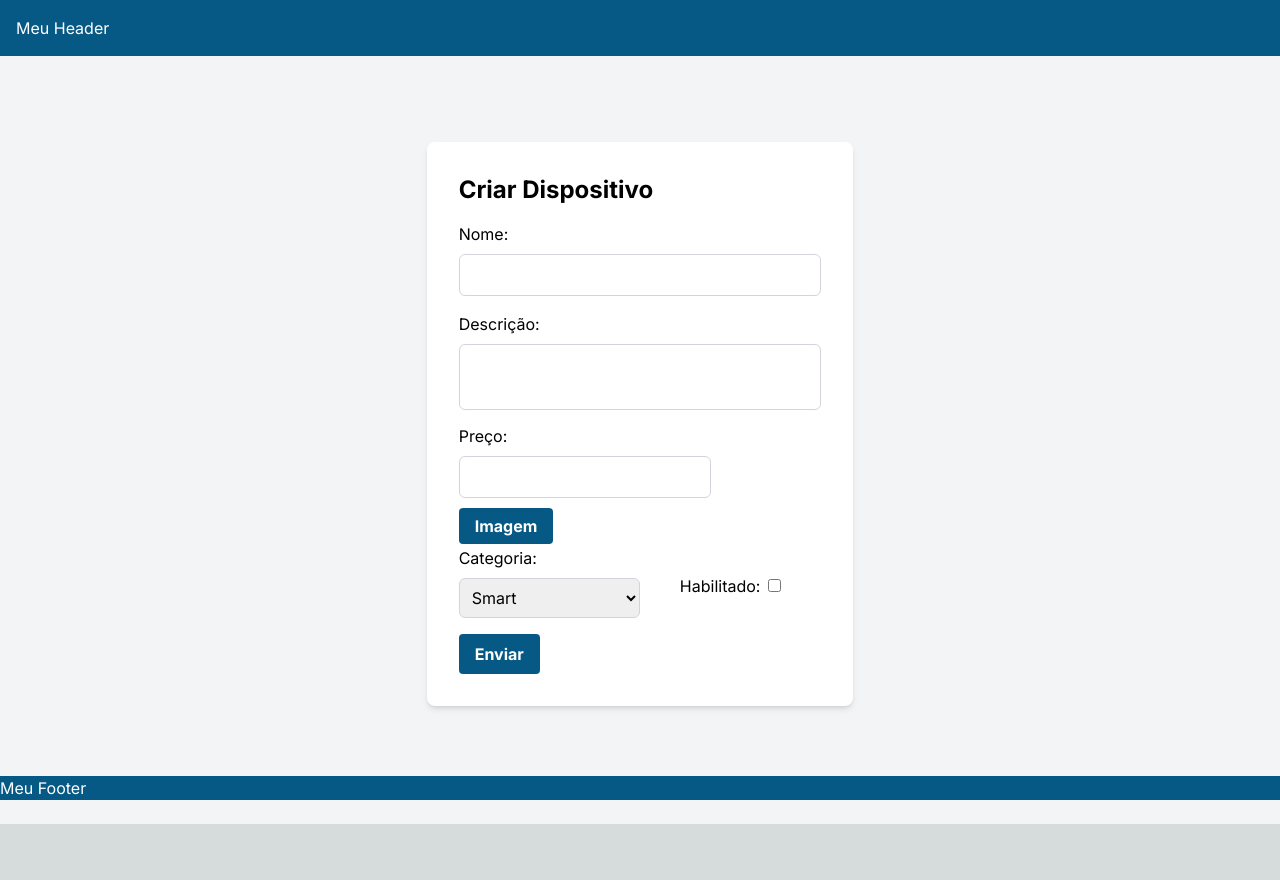
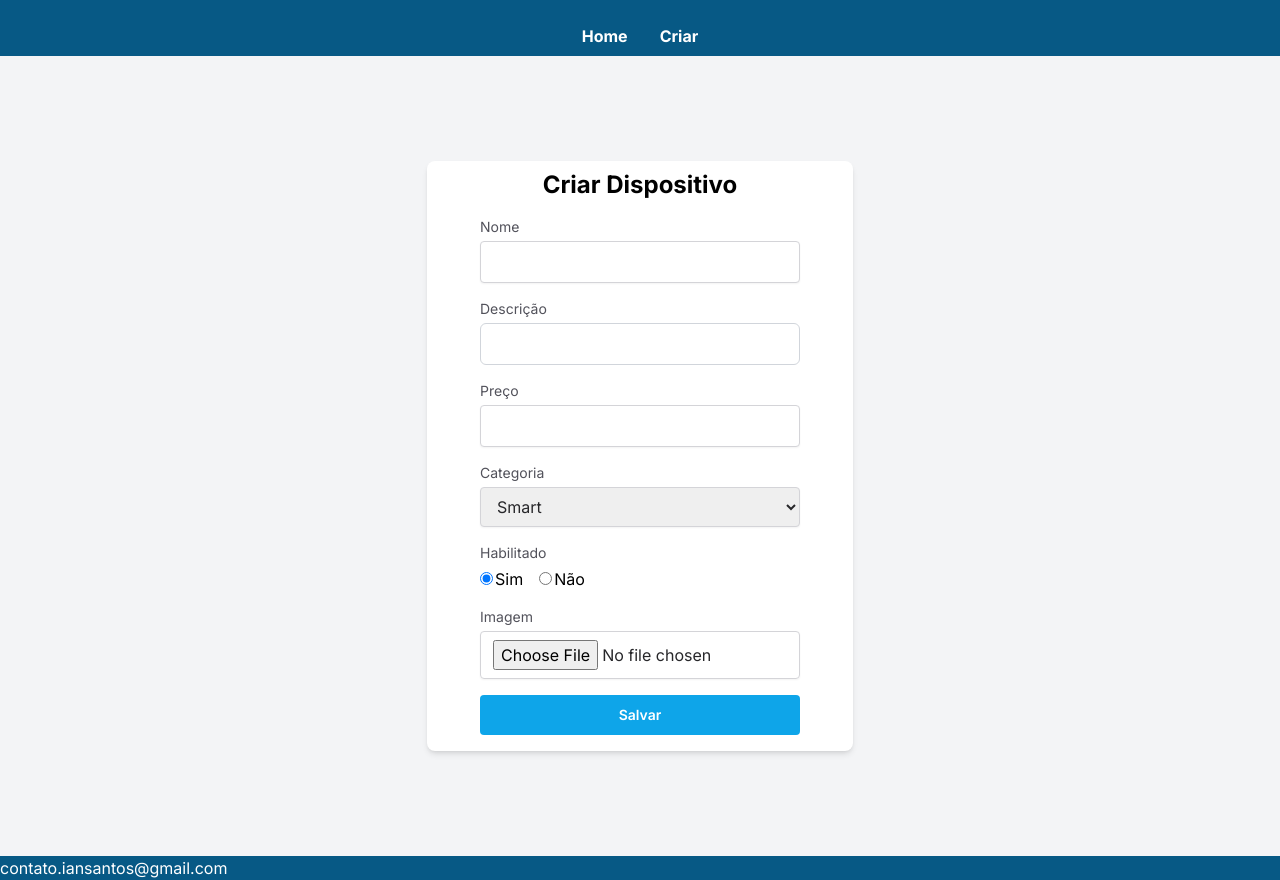
Before and after one commit to IanDeSa/frontend, a Next.js app: page /form-create in a window 1280 px wide. Before the commit the page ends 824 px from the top, so only its background shows below. Built offline with nearby package versions, Linux system fonts and the light colour scheme.

Commit message:
feat: Componentizar formulário de cadastro de dispositivos
Componentize o formulário de cadastro de usuários para facilitar a reutilização e manutenção do código.

```diff
--- /dev/null
+++ b/src/app/components/CardItem.tsx
@@ -0,0 +1,54 @@
+"use client"
+
+import Link from 'next/link'
+import Image from "next/image";
+import { HTMLAttributes } from "react";
+
+interface FieldProps extends HTMLAttributes<HTMLDivElement> {
+    id: string
+    imagem: any
+    nome: string
+    descricao: string
+    preco: number
+    habilitado: boolean
+    categoria: string
+}
+
+export default function CardItem (props: FieldProps){
+    async function onDelete() {
+        await fetch("http://localhost:3000/api/dispositivos", {
+            method: "DELETE",
+            headers: {
+                "Content-Type": "application/json",
+            },
+            body: JSON.stringify({ id: props.id }),
+        });
+    }
+
+  return (
+    <div className="max-w-xs rounded overflow-hidden shadow-lg m-3">
+      <Image
+        className="w-350 h-200 object-cover"
+        src={props.imagem}
+        alt={props.nome}
+        width={350}
+        height={200}
+      />
+      <div className="px-6 py-4">
+        <div className="font-bold text-lg mb-2">{props.nome}</div>
+        <p className="text-gray-700 text-base">{props.descricao}</p>
+        <p className="text-gray-700 text-base">R$ {props.preco}</p>
+        <p className="text-gray-700 text-base">{props.habilitado ? 'Habilitado': 'Não habilitado'}</p>
+        <p className="text-gray-700 text-base">#{props.categoria}</p>
+        <Link href="/form-create">
+            <button
+            onClick={async() => await onDelete()}
+            className="mt-4 bg-red-500 hover:bg-red-700 text-white font-bold py-2 px-4 rounded"
+            >
+            Excluir
+            </button>
+        </Link>
+      </div>
+    </div>
+  );
+};
--- a/src/app/components/CreateForm.tsx
+++ b/src/app/components/CreateForm.tsx
@@ -1,27 +1,71 @@
 "use client";
 
-import { useForm } from 'react-hook-form';
+import { useForm, FormProvider } from 'react-hook-form';
 import { z } from 'zod';
 import { zodResolver } from '@hookform/resolvers/zod';
-import { json } from 'stream/consumers';
+import { Form } from './Form';
+import React from 'react';
+
+const typeFile = z.custom<FileList>((val) => {
+  return val instanceof FileList;
+}, { message: 'O valor deve ser uma imagem!' });
 
 const schema = z.object({
     nome: z.string().min(1, 'Campo obrigatório!'),
     descricao: z.string().min(1, 'Campo obrigatório!'),
-    preco: z.string(),
-    imagem: z.instanceof(FileList).transform(list => list.item(0)),
-    habilitado: z.boolean(),
-    categoria: z.enum(['Smart', 'Mini', 'Tag', 'Totem'])
+    preco: z.string().min(1, 'Campo obrigatório!'),
+    imagem: typeFile.transform(list => list.item(0)),
+    habilitado: z.string().min(1, 'Campo obrigatório!'),
+    categoria: z.string().min(1),
+  }).refine(data => {
+    return data.imagem !== null && data.imagem !== undefined;
+}, {
+    message: 'Imagem é um campo obrigatório!',
+    path: ['imagem'],
 });
 
 type createFormType = z.infer<typeof schema>
 
+const categorias = [
+  { value: 'Smart', label: 'Smart' },
+  { value: 'Mini', label: 'Mini' },
+  { value: 'Tag', label: 'Tag' },
+  { value: 'Totem', label: 'Totem' },
+];
+
+const habilitadoOpcoes = [
+  { value: 'y', label: 'Sim' },
+  { value: 'n', label: 'Não' },
+];
+
 export function CreateForm() {
-  const { register, handleSubmit, formState: { errors } } = useForm<createFormType>({
+  const [value, setValue] = React.useState<string>('');
+  const [isError, setIsError] = React.useState(false);
+  const [isSuccess, setIsSuccess] = React.useState(false);
+
+  const handleChange = (event: React.ChangeEvent<HTMLInputElement>) => {
+    const input = event.target.value;
+
+    if (!/^\d*\.?\d*$/.test(input)) return;
+
+    const sanitizedValue = input.replace(/[^\d,]/g, '');
+
+    const formattedValue= (parseFloat(sanitizedValue)/100).toFixed(2);
+
+    setValue(formattedValue);
+  };
+
+  const criacaoForm = useForm<createFormType>({
     resolver: zodResolver(schema),
   });
 
-  function converterImagemParaBase64(imagem: File | null): Promise<string> | null {
+  const {
+    handleSubmit,
+    formState: { isSubmitting },
+    reset,
+  } = criacaoForm;
+
+  function converterImagemParaBase64(imagem: any): Promise<string> | null {
     return imagem ? new Promise((resolve, reject) => {
       const reader = new FileReader();
 
@@ -38,15 +82,16 @@ export function CreateForm() {
     }) : null;
   }
 
-
   async function onSubmit(data: createFormType) {
-    console.log('chegou aqui', data);
     const imgBase64 = await converterImagemParaBase64(data.imagem);
     const bodyRequest = {
       ...data,
       imagem: imgBase64,
+      preco: parseFloat(data.preco),
+      habilitado: data.habilitado === 'y' ? true : false,
     };
 
+    try {
       await fetch("http://localhost:3000/api/dispositivos", {
         method: "POST",
         headers: {
@@ -54,54 +99,99 @@ export function CreateForm() {
         },
         body: JSON.stringify(bodyRequest),
       });
+      setIsSuccess(true);
+      reset();
+      setTimeout(() => setIsSuccess(false), 3000);
+      setValue('');
+    } catch (error) {
+      setIsError(true);
+      setTimeout(() => setIsError(false), 3000);
+    }
   }
 
   return (
-    <form onSubmit={handleSubmit(onSubmit)}>
-      <div className="mb-4">
-        <label className="block mb-2 text-black" htmlFor="nome">Nome:</label>
-        <input autoComplete='off' className="w-full p-2 border border-gray-300 rounded-md text-black" type="text" id="nome" {...register('nome')} />
-        {errors.nome && <span>{errors.nome.message}</span>}
+    <FormProvider {...criacaoForm}>
+      {isSuccess && (
+        <div className="bg-green-500 text-white p-2 mb-2">
+          Dispositivo criado com sucesso!
         </div>
-      <div className="mb-2">
-        <label className="block mb-2 text-black" htmlFor="descricao">Descrição:</label>
-        <textarea style={{ resize: 'none' }} className="w-full p-2 border border-gray-300 rounded-md text-black" id="descricao" {...register('descricao')} />
-        {errors.descricao && <span>{errors.descricao.message}</span>}
+      )}
+      {isError && (
+        <div className="bg-red-500 text-white p-2 mb-2">
+          Ocorreu um erro ao criar um dispositivo. Tente novamente.
         </div>
-      <div className="mb-4">
-        <label className="block mb-2 text-black" htmlFor="preco">Preço:</label>
-        <input className="appearance-nonew-full p-2 border border-gray-300 rounded-md text-black" type="text" id="preco" {...register('preco')} />
-        {errors.preco && <span>{errors.preco.message}</span>}
-      </div>
-      <div className="mb-2">
-        <label className="bg-sky-800 hover:bg-sky-700 font-bold py-2 px-4 rounded cursor-pointer text-white" htmlFor="imagem">Imagem</label>
-        <input className="hidden" type="file" id="imagem" accept=".jpg,.png" {...register('imagem')} />
-        {errors.imagem && <span>{errors.imagem.message}</span>}
-      </div>
-      <div className='flex justify-between'>
-        <div className="mb-2 w-1/2">
-          <label className="block mb-2 text-black" htmlFor="categoria">Categoria:</label>
-          <select className="w-full p-2 border border-gray-300 rounded-md text-black" id="categoria" {...register('categoria')}>
-            <option value="Smart">Smart</option>
-            <option value="Mini">Mini</option>
-            <option value="Tag">Tag</option>
-            <option value="Totem">Totem</option>
-          </select>
-          {errors.categoria && <span>{errors.categoria.message}</span>}
-        </div>
-        <div className="w-1/2 mb-0 flex items-center justify-center">
-          <div>
-              <label htmlFor='habilitado' className="block mb-0 text-black">
-                  Habilitado:
-              </label>
-          </div>
-          <div>
-              <input id='habilitado' className="p-2 borderrounded-md ml-2" type="checkbox" {...register('habilitado')} />
-          </div>
-        </div>
-      </div>
-      <button className="bg-sky-800 hover:bg-sky-700 text-white font-bold py-2 px-4 mt-2 rounded" type="submit">Enviar</button>
+      )}
+      <form
+        onSubmit={handleSubmit(onSubmit)}
+        className="flex flex-col gap-4 w-full max-w-xs"
+      >
+        <Form.Field>
+          <Form.Label htmlFor="nome">
+            Nome
+          </Form.Label>
+          <Form.Input type="text" name="nome" />
+          <Form.ErrorMessage field="nome" />
+        </Form.Field>
+
+        <Form.Field>
+          <Form.Label htmlFor="descricao">
+            Descrição
+          </Form.Label>
+          <Form.Textarea
+            name="descricao"
+            style={{ resize: 'none' }}
+            className="w-full p-2 border border-gray-300 rounded-md text-black"
+          />
+          <Form.ErrorMessage field="descricao" />
+        </Form.Field>
+
+        <Form.Field>
+          <Form.Label htmlFor="descricao">
+            Preço
+          </Form.Label>
+          <Form.Input
+            type="text"
+            name="preco"
+            value={value}
+            onChange={handleChange}
+          />
+          <Form.ErrorMessage field="descricao" />
+        </Form.Field>
+
+        <Form.Field>
+          <Form.Label htmlFor="categoria">
+            Categoria
+          </Form.Label>
+          <Form.Select name="categoria" options={categorias}/>
+          <Form.ErrorMessage field="descricao" />
+        </Form.Field>
+
+        <Form.Field>
+          <Form.Label htmlFor="habilitado">
+            Habilitado
+          </Form.Label>
+          <Form.Radio name="habilitado" options={habilitadoOpcoes}/>
+          <Form.ErrorMessage field="habilitado" />
+        </Form.Field>
+
+        <Form.Field>
+          <Form.Label htmlFor="imagem">
+            Imagem
+          </Form.Label>
+
+          <Form.Input type="file" name="imagem" />
+          <Form.ErrorMessage field="imagem" />
+        </Form.Field>
+
+        <button
+          type="submit"
+          disabled={isSubmitting}
+          className="bg-sky-500 text-white rounded px-3 h-10 font-semibold text-sm hover:bg-sky-600 mb-2"
+        >
+          Salvar
+        </button>
       </form>
+    </FormProvider>
   );
 }
 
--- a/src/app/components/Footer.tsx
+++ b/src/app/components/Footer.tsx
@@ -2,8 +2,8 @@ import React from 'react'
 
 function Footer() {
   return (
-    <footer className="bg-sky-800 text-white fixed bottom-0 left-77 w-full h-35px">
-      Meu Footer
+    <footer className="bg-sky-800 text-white bottom-0 left-77 w-full h-35px">
+      contato.iansantos@gmail.com
     </footer>
   )
 }
--- /dev/null
+++ b/src/app/components/Form/Field.tsx
@@ -0,0 +1,9 @@
+import { HTMLAttributes } from "react";
+
+interface FieldProps extends HTMLAttributes<HTMLDivElement> {}
+
+export function Field(props: FieldProps) {
+  return (
+    <div className="flex flex-col gap-1" {...props} />
+  )
+}
--- /dev/null
+++ b/src/app/components/Form/Input.tsx
@@ -0,0 +1,88 @@
+import { InputHTMLAttributes, TextareaHTMLAttributes } from "react";
+import { useFormContext } from 'react-hook-form'
+
+interface InputProps extends InputHTMLAttributes<HTMLInputElement> {
+  name: string
+}
+
+interface TextareaProps extends TextareaHTMLAttributes<HTMLInputElement> {
+  name: string
+}
+
+interface SelectProps extends InputHTMLAttributes<HTMLSelectElement> {
+  name: string
+  options: { value: string, label: string }[]
+}
+
+interface RadioProps extends InputHTMLAttributes<HTMLInputElement> {
+  name: string
+  options: { value: string, label: string }[]
+}
+
+const style = "flex-1 rounded border border-zinc-300 shadow-sm px-3 py-2 text-zinc-800 focus:outline-none focus:ring-2 focus:ring-violet-500";
+
+export function Input(props: InputProps) {
+  const { register } = useFormContext()
+
+  return (
+    <input
+      id={props.name}
+      className={props.className || style}
+      {...register(props.name)}
+      {...props}
+    />
+  )
+}
+
+export function Textarea(props: TextareaProps) {
+  const { register } = useFormContext()
+
+  return (
+    <input
+      id={props.name}
+      className={props.className}
+      {...register(props.name)}
+      {...props}
+    />
+  )
+}
+
+export function Select(props: SelectProps) {
+  const { register } = useFormContext()
+
+  return (
+    <select
+      id={props.name}
+      className={props.className || style}
+      {...register(props.name)}
+      {...props}
+    >
+      {props.options.map(option => (
+        <option key={option.value} value={option.value}>{option.label}</option>
+      ))}
+    </select>
+  )
+}
+
+export function Radio(props: RadioProps) {
+  const { register } = useFormContext()
+  const defaultValue = props.options.length > 0 ? props.options[0].value : '';
+  return (
+    <div>
+      {props.options.map((option, idx) => (
+        <label className="mr-4" key={option.value}>
+          <input
+            className="mr-0.5"
+            type="radio"
+            id={`${props.name}-${option.value}`}
+            value={option.value}
+            defaultChecked={defaultValue === option.value}
+            {...register(props.name)}
+            {...props}
+          />
+          {option.label}
+        </label>
+      ))}
+    </div>
+  )
+}
--- /dev/null
+++ b/src/app/components/Form/Label.tsx
@@ -0,0 +1,12 @@
+import { LabelHTMLAttributes } from "react";
+
+const style = "text-sm text-zinc-600 flex items-center justify-between";
+
+export function Label(props: LabelHTMLAttributes<HTMLLabelElement>) {
+  return (
+    <label
+      className={props.className || style}
+      {...props}
+    />
+  )
+}
--- /dev/null
+++ b/src/app/components/Form/index.tsx
@@ -0,0 +1,14 @@
+import { ErrorMessage } from "./ErrorMessage";
+import { Field } from "./Field";
+import { Input, Textarea, Select, Radio } from "./Input";
+import { Label } from "./Label";
+
+export const Form = {
+  Label,
+  Input,
+  Textarea,
+  Select,
+  Radio,
+  ErrorMessage,
+  Field,
+};
--- a/src/app/components/Header.tsx
+++ b/src/app/components/Header.tsx
@@ -1,9 +1,23 @@
+import Link from 'next/link';
 import React from 'react'
 
 function Header() {
   return (
-    <header className="bg-sky-800 text-white fixed top-0 left-77 w-full p-4">
-      Meu Header
+    <header className="bg-sky-800 text-white top-0 left-77 w-full flex justify-center">
+      <Link href="/">
+          <button
+          className="mt-4 text-white font-bold hover:bg-sky-700 py-2 px-4 rounded"
+          >
+          Home
+          </button>
+      </Link>
+      <Link href="/form-create">
+          <button
+          className="mt-4 text-white font-bold hover:bg-sky-700 py-2 px-4 rounded"
+          >
+          Criar
+          </button>
+      </Link>
     </header>
   )
 }
--- a/src/app/form-create/page.tsx
+++ b/src/app/form-create/page.tsx
@@ -3,8 +3,8 @@ import CreateForm from '../components/CreateForm'
 
 function FormCreatePage() {
   return (
-    <div className="bg-gray-100 min-h-screen flex items-center justify-center mt-6">
-      <div className="bg-white p-8 rounded-lg shadow-md w-full md:w-2/3 lg:w-1/2 xl:w-1/3">
+    <div className="bg-gray-100 min-h-screen flex items-center justify-center">
+      <div className="bg-white p-8 rounded-lg shadow-md w-full md:w-2/3 lg:w-1/2 xl:w-1/3 py-2 flex items-center justify-center flex-col">
         <h2 className="text-2xl text-black font-bold mb-4">Criar Dispositivo</h2>
         <CreateForm />
       </div>
--- a/src/app/page.tsx
+++ b/src/app/page.tsx
@@ -1,9 +1,10 @@
-import Image from "next/image";
+import CardItem from "./components/CardItem";
 
 async function getDispositivos(): Promise<any[]> {
   const response = await fetch("http://localhost:3001/dispositivos", {
     next: {
       tags: ["dispositivos"],
+      revalidate: 0,
     },
   });
   return response.json();
@@ -13,36 +14,21 @@ export default async function Home() {
   const dispositivos = await getDispositivos();
 
   return (
-    <main className="bg-gray-100 min-h-screen flex items-center justify-center mt-6">
+    <main className="bg-gray-100 min-h-screen flex items-center justify-center">
       <div className="bg-gray-100 mt-4">
         <div className="container mx-auto py-8">
           <div className="flex flex-wrap -mx-4">
-            {dispositivos.map((dispositivo) => (
-              <div key={dispositivo.id} className="w-full md:w-1/2 lg:w-1/3 px-4 mb-4">
-                <div className="bg-white p-4 shadow-md rounded-lg">
-                  <p className="text-black">
-                    {dispositivo.nome}
-                  </p>
-                  <p className="text-black">
-                    {dispositivo.descricao}
-                  </p>
-                  <p className="text-black">
-                    {dispositivo.preco}
-                  </p>
-                  <p className="text-black">
-                    {dispositivo.habilitado ? 'Habilitado' : 'Não Habilitado'}
-                  </p>
-                  <p className="text-black">
-                    {dispositivo.categoria}
-                  </p>
-                  <Image
-                    src={dispositivo.imagem}
-                    alt={`Imagem do dispositivo ${dispositivo.id}`}
-                    width={500}
-                    height={300}
-                  />
-                </div>
-              </div>
+            {dispositivos && dispositivos.map((dispositivo) => (
+              <CardItem
+                key={dispositivo.id}
+                id={dispositivo.id}
+                nome={dispositivo.nome}
+                imagem={dispositivo.imagem}
+                descricao={dispositivo.descricao}
+                preco={dispositivo.preco}
+                habilitado={dispositivo.habilitado}
+                categoria={dispositivo.categoria}
+              />
             ))}
           </div>
         </div>
```
Also changed, not shown: src/app/api/dispositivos/route.ts (+13 -4 lines), src/app/components/Form/ErrorMessage.tsx (+6 -6 lines). Lines whose indentation alone changed are shown as unchanged.
